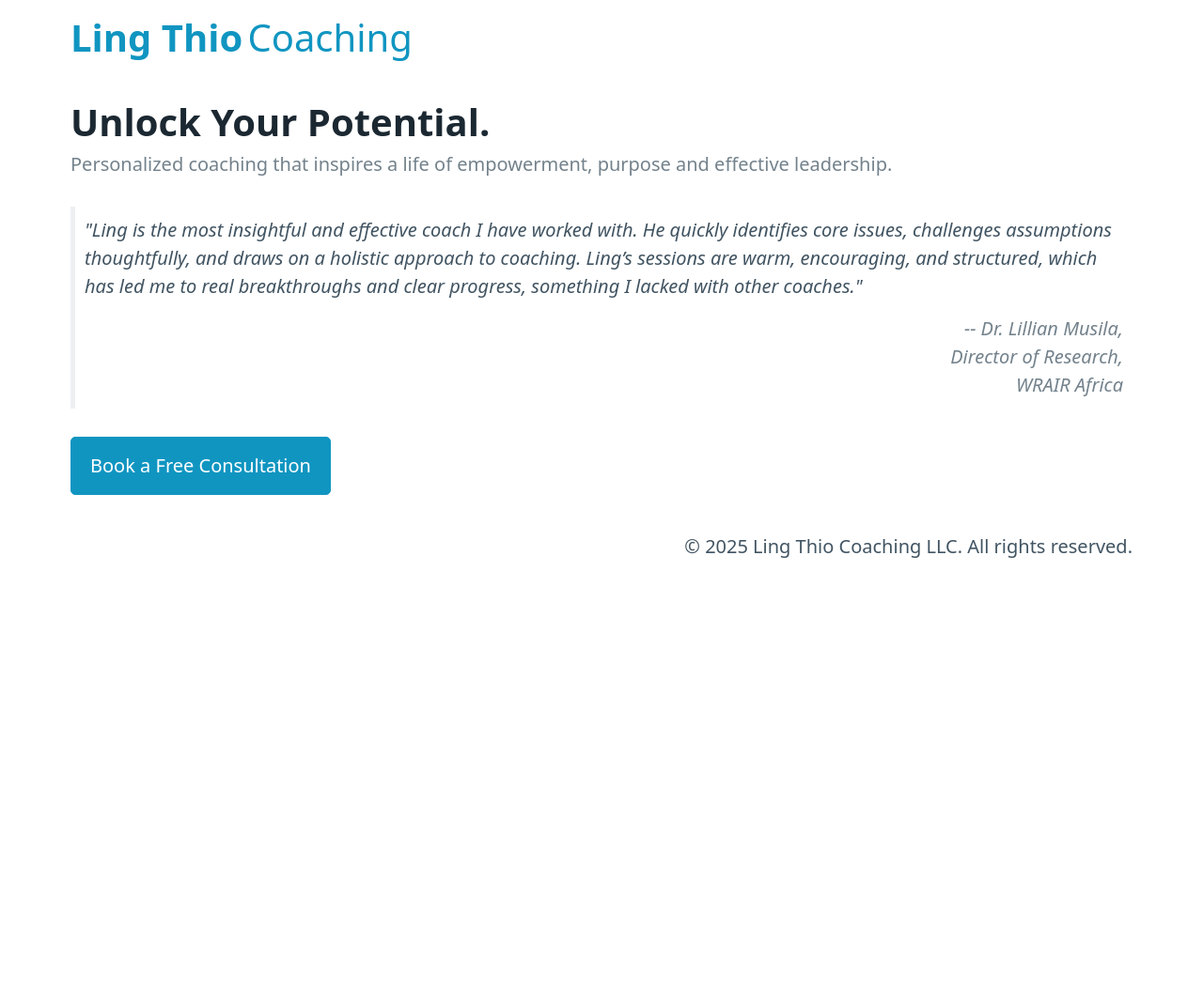
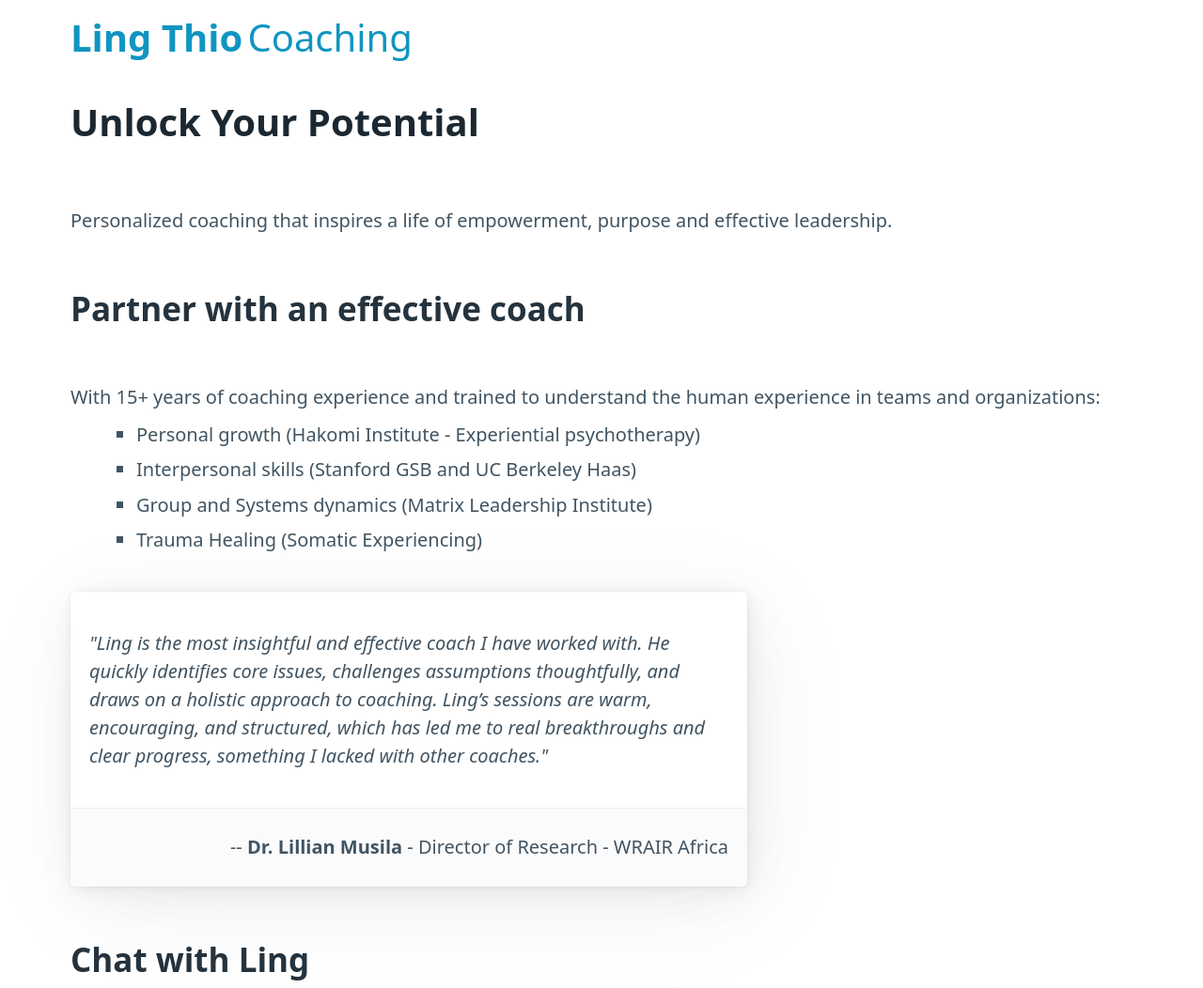
Before and after one commit to lingthio/lingthio.com, a plain HTML site: page docs/index.html in a window 1280 px wide. Shown: the top 1052 px of the page at 94% size. Before the commit the page ends 800 px from the top, so only its background shows below. Drawn offline with nearby package versions, Linux system fonts and the light colour scheme.

Commit message:
Added training

```diff
--- a/docs/index.html
+++ b/docs/index.html
@@ -35,14 +35,30 @@
         </nav>
 
         <main class="container">
-            <hgroup>
-                <h1>Unlock Your Potential.</h1>
-                <p class="secondary">
-                    Personalized coaching that inspires a life of empowerment,
-                    purpose and effective leadership.
-                </p>
-            </hgroup>
-            <blockquote>
+            <h1>Unlock Your Potential</h1>
+            <p>
+                Personalized coaching that inspires a life of empowerment,
+                purpose and effective leadership.
+            </p>
+
+            <h2>Partner with an effective coach</h2>
+            With 15+ years of coaching experience and trained to understand the
+            human experience in teams and organizations:
+            <ul style="margin-top: 0.5rem; margin-left: 3rem">
+                <li>
+                    Personal growth (Hakomi Institute - Experiential
+                    psychotherapy)
+                </li>
+                <li>
+                    Interpersonal skills (Stanford GSB and UC Berkeley Haas)
+                </li>
+                <li>
+                    Group and Systems dynamics (Matrix Leadership Institute)
+                </li>
+                <li>Trauma Healing (Somatic Experiencing)</li>
+            </ul>
+
+            <article style="max-width: 720px">
                 <i>
                     "Ling is the most insightful and effective coach I have
                     worked with. He quickly identifies core issues, challenges
@@ -52,13 +68,11 @@
                     progress, something I lacked with other coaches."
                 </i>
                 <footer style="text-align: right">
-                    <cite
-                        >-- Dr. Lillian Musila,<br />
-                        Director of Research,<br />
-                        WRAIR Africa</cite
-                    >
+                    -- <b>Dr. Lillian Musila</b> - Director of Research - WRAIR
+                    Africa
                 </footer>
-            </blockquote>
+            </article>
+            <h2>Chat with Ling</h2>
             <a
                 href="https://appt.link/ling/consultation/"
                 target="_blank"
```
